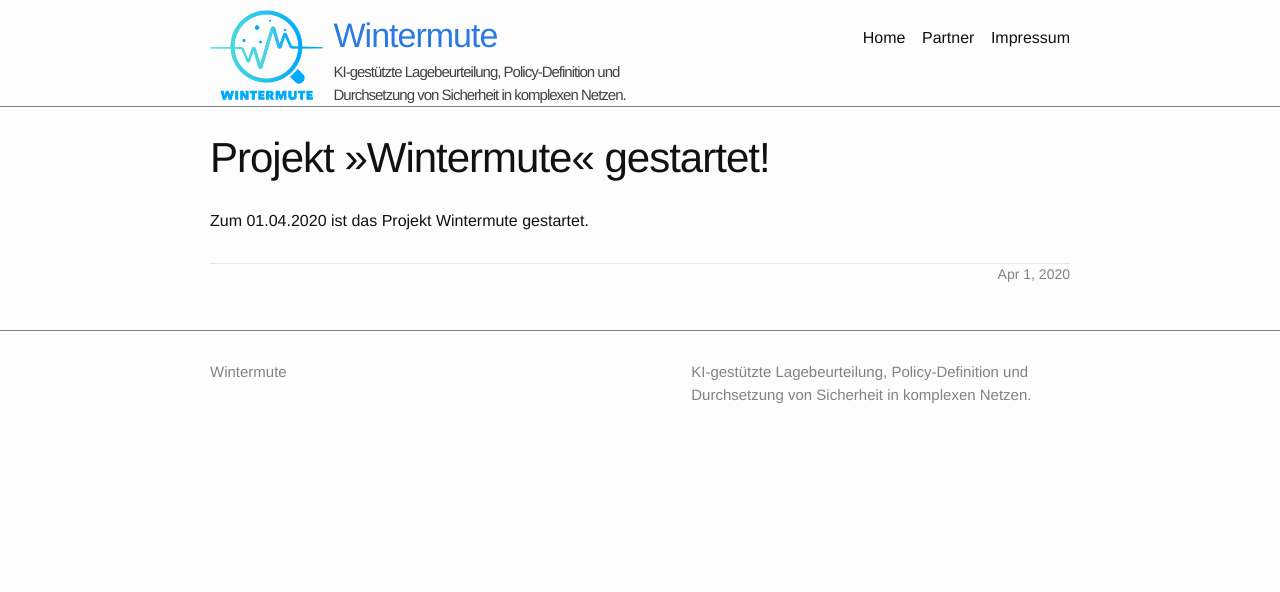
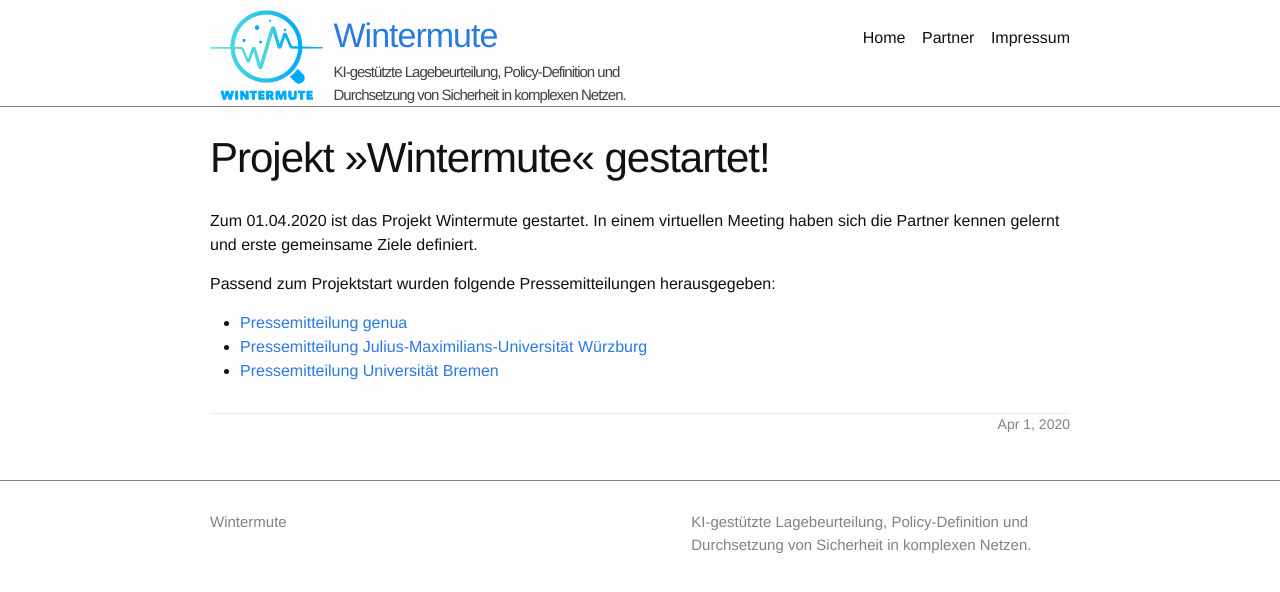
Before and after one commit to wintermute-project/website, a Jekyll site: the page built from _posts/2020-04-01-wintermute-erfolgreich-gestartet.md, in a window 1280 px wide. Shown: the top 592 px of the page. Built offline with Jekyll 4.4.1, drawn with Linux system fonts in a browser that asks for light colours.

Commit message:
Update 2020-04-01-wintermute-erfolgreich-gestartet.md

```diff
--- a/_posts/2020-04-01-wintermute-erfolgreich-gestartet.md
+++ b/_posts/2020-04-01-wintermute-erfolgreich-gestartet.md
@@ -8,4 +8,9 @@ img: /assets/img/wintermute-logo.png
 permalink: /blog/:categories/:title:output_ext
 ---
 
-Zum 01.04.2020 ist das Projekt Wintermute gestartet.
+Zum 01.04.2020 ist das Projekt Wintermute gestartet. In einem virtuellen Meeting haben sich die Partner kennen gelernt und erste gemeinsame Ziele definiert.
+
+Passend zum Projektstart wurden folgende Pressemitteilungen herausgegeben:
+* [Pressemitteilung genua](https://www.genua.de/presse-artikel/artificial-intelligence-sichert-kommunikationsnetze)
+* [Pressemitteilung Julius-Maximilians-Universität Würzburg](https://www.uni-wuerzburg.de/aktuelles/einblick/single/news/sichere-kommunikation-dank-kuenstlicher-intelligenz/)
+* [Pressemitteilung Universität Bremen](https://www.uni-bremen.de/tzi/nachrichten/kuenstliche-intelligenz-erleichtert-den-schutz-von-datennetzen)
```
